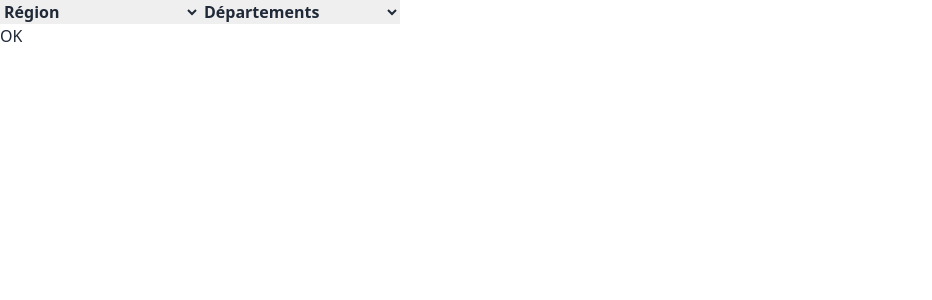
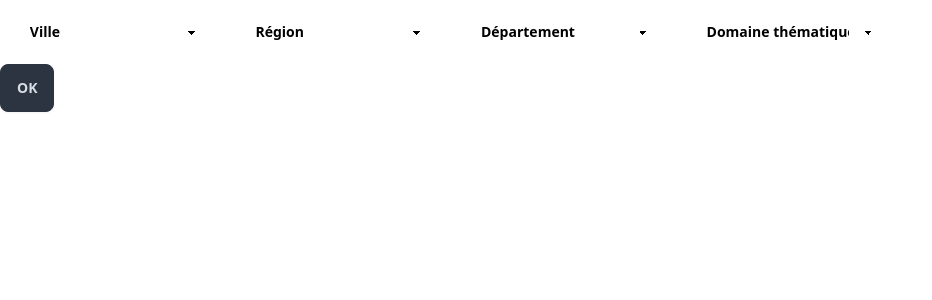
Before and after one commit to OnyxBoi/startup_week_hackathon, a Vue app in the folder museum_in_your_area_front/: page / in a window 1280 px wide. Shown: the top 300 px of the page, without its empty margins (0-932 px from the left). Built offline with nearby package versions, Linux system fonts and the light colour scheme.

Commit message:
STYLE select form

```diff
--- a/museum_in_your_area_front/src/App.vue
+++ b/museum_in_your_area_front/src/App.vue
@@ -3,10 +3,12 @@ import { ref } from 'vue'
 
 import SelectForm from './components/SelectForm.vue'
 
+const villes = ['Strasbourg', 'Bordeaux', 'Montluçon', 'Beaune']
 const regions = ['Grand Est', 'Nouvelle-Aquitaine', 'Auvergne-Rhone-Alpes', 'Bourgogne-Franche-Comté']
 const departements = ['Bas-Rhin', 'Dordogne', 'Gironde', 'Lot-et-Garonne']
+const domaines_thematiques = ['Archéologie', 'Arts décoratifs', 'Histoire', 'Technique et industrie']
 
-let selectedFilters = ref([[], []])
+let selectedFilters = ref([[], [], [], []])
 
 
 function changeSelected(data, type) {
@@ -19,7 +21,7 @@ function changeSelected(data, type) {
 }
 
 function handleSubmit() {
-  console.log('Filtres sélectionnées :', selectedFilters.value[0], selectedFilters.value[1])
+  console.log('Filtres sélectionnées :', selectedFilters.value[0], selectedFilters.value[1], selectedFilters.value[2], selectedFilters.value[3])
 }
 </script>
 
@@ -27,20 +29,32 @@ function handleSubmit() {
   <form action="" @submit.prevent="handleSubmit">
     <div style="display: flex; flex-direction: row">
       <SelectForm
-        :datas="regions"
-        :default-title="'Région'"
+        :datas="villes"
+        :default-title="'Ville'"
         :type=0
         @change-selected="changeSelected"
       />
       <SelectForm
+        :datas="regions"
+        :default-title="'Région'"
+        :type=1
+        @change-selected="changeSelected"
+      />
+      <SelectForm
         :datas="departements"
-        :default-title="'Départements'"
-        :type=1
+        :default-title="'Département'"
+        :type=2
+        @change-selected="changeSelected"
+      />
+      <SelectForm
+        :datas="domaines_thematiques"
+        :default-title="'Domaine thématique'"
+        :type=3
         @change-selected="changeSelected"
       />
     </div>
 
-    <input type="submit" value="OK" />
+    <input type="submit" value="OK" class="btn btn-neutral" />
   </form>
 </template>
 
--- a/museum_in_your_area_front/src/components/SelectForm.vue
+++ b/museum_in_your_area_front/src/components/SelectForm.vue
@@ -30,22 +30,31 @@ function showCheckboxes(type) {
 <template>
   <div class="multiselect">
     <div class="selectBox" @click="showCheckboxes(type)">
-      <select>
-        <option>{{ defaultTitle }}</option>
+      <select class="select w-full max-w-xs" :class="{ 'select-item': expanded }">
+        <option class="default-option">{{ defaultTitle }}</option>
       </select>
       <div class="overSelect"></div>
     </div>
     <div class="checkboxes">
-      <label v-for="data in datas" :key="data" :for="data">
-        <input type="checkbox" :id="data" @change="emitEvent(data, type)" /> {{ data }}
+      <label class="checkbox-container" v-for="data in datas" :key="data" :for="data">
+        <input class="custom-checkbox" type="checkbox" :id="data" @change="emitEvent(data, type)" />
+        <span class="checkmark"></span>
+        {{ data }}
       </label>
     </div>
   </div>
 </template>
 
 <style scoped>
+.select{
+  background-color: white;
+  color: black;
+}
+
 .multiselect {
   width: 200px;
+
+  margin: 1vh 1vw;
 }
 
 .selectBox {
@@ -57,6 +66,12 @@ function showCheckboxes(type) {
   font-weight: bold;
 }
 
+.select-item{
+ border-bottom-left-radius: 0;
+ border-bottom-right-radius: 0;
+}
+
+
 .overSelect {
   position: absolute;
   left: 0;
@@ -67,14 +82,87 @@ function showCheckboxes(type) {
 
 .checkboxes {
   display: none;
-  border: 1px #dadada solid;
+  background-color: white;
+  border-bottom-left-radius: 10px;
+  border-bottom-right-radius: 10px;
+  box-shadow: black 0px 0px 50px;
+
+  padding: 1vh 1vw;
 }
 
 .checkboxes label {
   display: block;
+  margin: 1vh 1vw;
 }
 
-.checkboxes label:hover {
-  background-color: #1e90ff;
+
+
+.checkbox-container {
+  display: inline-block;
+  position: relative;
+  padding-left: 35px;
+  margin-bottom: 12px;
+  cursor: pointer;
+  font-size: 16px;
+  user-select: none;
+
+  color: black;
 }
+
+.custom-checkbox {
+  position: absolute;
+  opacity: 0;
+  cursor: pointer;
+  height: 0;
+  width: 0;
+}
+
+.checkmark {
+  position: absolute;
+  top: 0;
+  left: 0;
+  height: 25px;
+  width: 25px;
+  background-color: #eee;
+  border-radius: 4px;
+  transition: background-color 0.3s;
+  box-shadow: 0 2px 5px rgba(0, 0, 0, 0.2);
+}
+
+.checkmark:after {
+  content: "";
+  position: absolute;
+  /* display: none; */
+  left: 10px;
+  top: 7px;
+  width: 5px;
+  height: 10px;
+  border: solid #eee;
+  border-width: 0 3px 3px 0;
+  transform: rotate(45deg);
+}
+
+.custom-checkbox:checked ~ .checkmark {
+  background-color: #2196F3;
+  box-shadow: 0 3px 7px rgba(33, 150, 243, 0.3);
+}
+
+.custom-checkbox:checked ~ .checkmark:after {
+  display: block;
+}
+
+@keyframes checkAnim {
+  0% {
+    height: 0;
+  }
+
+  100% {
+    height: 10px;
+  }
+}
+
+.custom-checkbox:checked ~ .checkmark:after {
+  animation: checkAnim 0.2s forwards;
+}
+
 </style>
```
